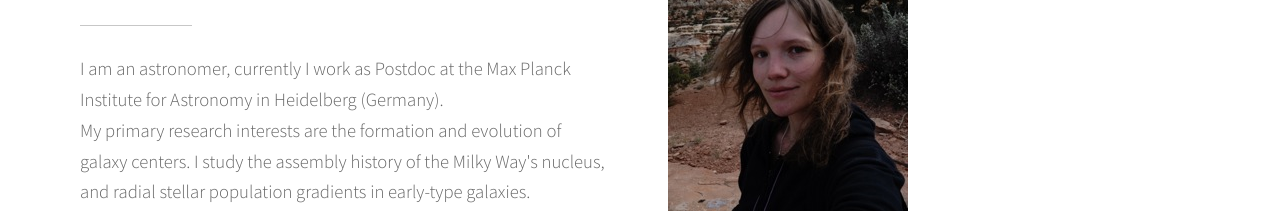
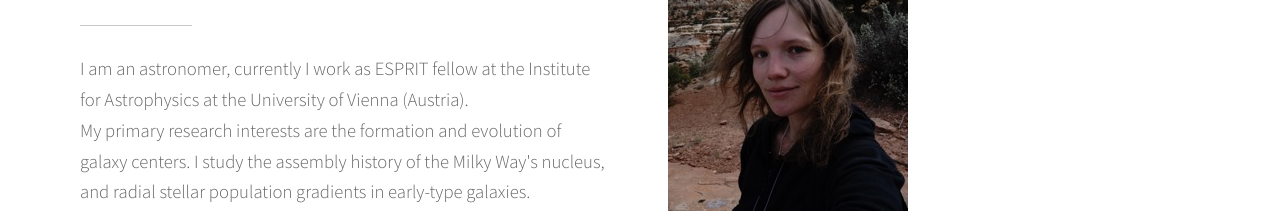
Before and after one commit to afeldmei/afeldmei.github.io, a plain HTML site: page index.html in a window 1280 px wide. Shown: the part 596-809 px from the top of the page. Drawn offline with Linux system fonts and the light colour scheme.

Commit message:
Update affiliation index.html

```diff
--- a/index.html
+++ b/index.html
@@ -62,7 +62,7 @@
 								<h2>About me<br />
 								</h2>
 							</header>
-							<p>I am an astronomer, currently I work as Postdoc at the Max Planck Institute for Astronomy in Heidelberg (Germany). <br />
+							<p>I am an astronomer, currently I work as ESPRIT fellow at the Institute for Astrophysics at the University of Vienna (Austria). <br />
 								My primary research interests are the formation and evolution of galaxy centers. I study the assembly history of the Milky Way's nucleus, and radial stellar population gradients in early-type galaxies.<br />
 								<h4>Expertise</h4>
 								<ul>
```
